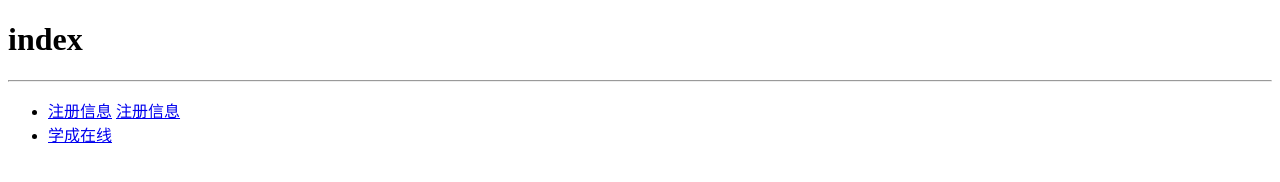
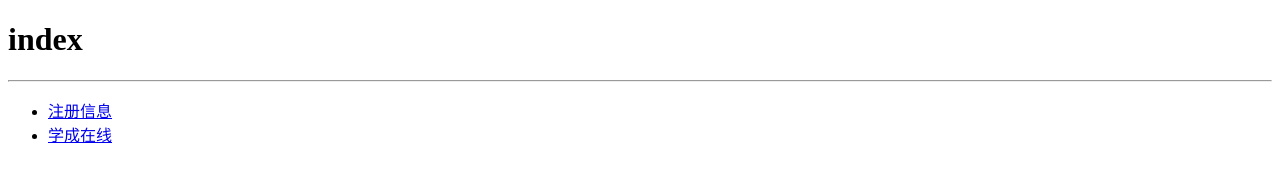
Before and after one commit to jingyang13/html-example, a plain HTML site: page index.html in a window 1280 px wide. Drawn offline with Linux system fonts and the light colour scheme.

Commit message:
Update index.html

```diff
--- a/index.html
+++ b/index.html
@@ -11,7 +11,6 @@
     <ul>
         <li>
             <a href="./html/注册信息.html">注册信息</a>
-            <a href="./html/study/index.html">注册信息</a>
         </li>
         <li>
             <a href="./html/study/index.html">学成在线</a>
```
